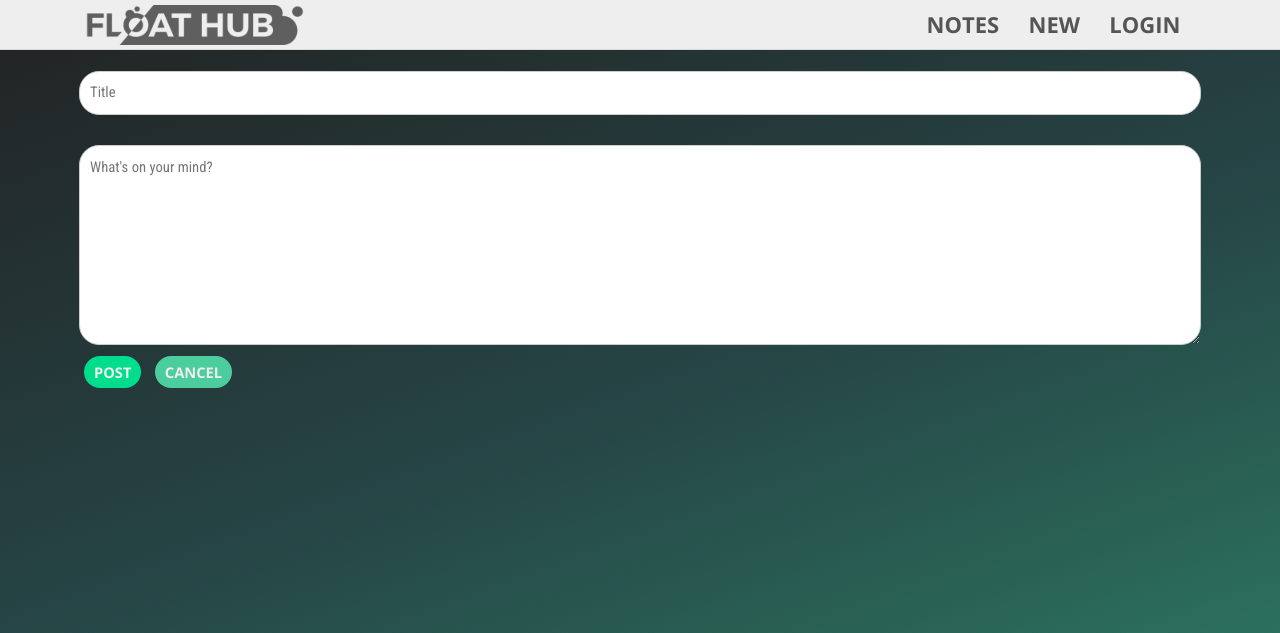
After one commit to Smudgy/2ID60A2, a Django app: page /post/new/ in a window 1280 px wide. The commit adds this page. Shown: the top 633 px of the page. Run offline with Django 3.2, Linux system fonts and the light colour scheme; some libraries are stand-ins or nearby versions.

Commit message:
Form setup, now able to add notes!

```diff
--- /dev/null
+++ b/blog/forms.py
@@ -0,0 +1,7 @@
+from django import forms
+from .models import Post
+
+class PostForm(forms.ModelForm):
+    class Meta:
+        model = Post
+        fields = ('title', 'text',)
--- a/blog/static/css/creative.css
+++ b/blog/static/css/creative.css
@@ -39,16 +39,24 @@ html {
 #page-container {
   min-height:100%;
   position:relative;
-  height:100%;
-}
+  height:100%;}
 
-.note-bar {
+.note-text {
     width: 100%;
     padding: 10px;
     margin: auto;
     height: 200px;
     min-height: 100px;
     max-height: 350px;
+    display: inline-block;
+    border: 1px solid #ccc;
+    border-radius: 20px;
+    box-sizing: border-box;}
+
+.note-title {
+    width: 100%;
+    padding: 10px;
+    margin: auto;
     display: inline-block;
     border: 1px solid #ccc;
     border-radius: 20px;
--- a/blog/templates/floathub/base.html
+++ b/blog/templates/floathub/base.html
@@ -44,6 +44,7 @@
     <nav class="navbar navbar-expand-lg navbar-light fixed-top" id="Nav">
       <div class="container">
         <a class="navbar-brand js-scroll-trigger" href="/home/"><img src="{% static 'img/Floathub.png' %}" alt="floathub"></a>
+
         <button class="navbar-toggler navbar-toggler-right" type="button" data-toggle="collapse" data-target="#navbarResponsive" aria-controls="navbarResponsive" aria-expanded="false" aria-label="Toggle navigation">
           <span class="navbar-toggler-icon"></span>
         </button>
@@ -52,6 +53,9 @@
 
             <li class="nav-item">
               <a class="nav-link js-scroll-trigger" href="/notes/">Notes</a>
+            </li>
+            <li class="nav-item">
+              <a class="nav-link js-scroll-trigger" href="{% url 'post_new' %}">NEW</span></a>
             </li>
             <!-- <li class="nav-item">
             <a class="nav-link js-scroll-trigger" href="#">Contact</a>
@@ -66,25 +70,18 @@
 
   <div class="card-group" id="cardspage">
     <div class="container-fluid">
-      <textarea class="note-bar top-buffer" placeholder="What's on your mind?">
-      </textarea>
+      {% block newpost %}
+          <!-- <form method="POST" class="post-form">{% csrf_token %}
+            <input type="text" class="note-title top-buffer" placeholder="Title" id="titlefield" name="titlefield" required>
+            <textarea class="note-text top-buffer" placeholder="What's on your mind?" id="postfield" name="postfield" required></textarea>
+            {{ form.as_p }}
+            <button type="submit" class="save btn btn-secundary">Post</button>
+            <button type="reset" class="btn btn-primary" onclick="document.getElementById('postfield').value =''; document.getElementById('titlefield').value =''">Cancel</button>
+          </form> -->
+      {% endblock %}
+
       <div class="row bottom-buffer">
-        {% block content %}
-        <p> Default </p>
-          <!-- {% for post in posts %}
-              <div class="col-lg-4 col-sm-6 top-buffer">
-                <div class="card text-muted m-1">
-                  <div class="card-block">
-                    <h4 class="card-title">{{ post.title }}</h4>
-                    <p class="card-text">{{ post.text|linebreaksbr }}</p>
-                    <div class="card-footer">
-                      <small class="text-muted">{{ post.published_date }}</small>
-                    </div>
-                  </div>
-                </div>
-              </div>
-          {% endfor %} -->
-        {% endblock %}
+        {% include "floathub/posts.html" %}
       </div>
     </div>
   </div>
--- /dev/null
+++ b/blog/templates/floathub/post_edit.html
@@ -0,0 +1,11 @@
+{% extends 'floathub/base.html' %}
+
+{% block newpost %}
+    <form method="POST" class="post-form">{% csrf_token %}
+      <input type="text" class="note-title top-buffer" placeholder="Title" id="titlefield" name="title" required>
+      <textarea class="note-text top-buffer" placeholder="What's on your mind?" id="postfield" name="text" required></textarea>
+      <button type="submit" class="save btn btn-secundary">Post</button>
+      <button type="reset" class="btn btn-primary" onclick="document.getElementById('postfield').value =''; document.getElementById('titlefield').value =''">Cancel</button>
+
+    </form>
+{% endblock %}
--- a/blog/templates/floathub/posts.html
+++ b/blog/templates/floathub/posts.html
@@ -1,6 +1,3 @@
-{% extends 'floathub/base.html' %}
-
-{% block content %}
   {% for post in posts %}
       <div class="col-lg-4 col-sm-6 top-buffer">
         <div class="card text-muted m-1">
@@ -14,4 +11,3 @@
         </div>
       </div>
   {% endfor %}
-{% endblock %}
--- a/blog/urls.py
+++ b/blog/urls.py
@@ -6,5 +6,6 @@ urlpatterns = [
     #url(r'^post/(?P<pk>\d+)/$', views.post_detail, name='post_detail'),
     url(r'^home/$', views.home, name='home'),
     url(r'^notes/$', views.post_list, name='post_list'),
-    url(r'^login/$', views.post_list, name='post_list'),
+    url(r'^login/$', views.post_list, name='login'),
+    url(r'^post/new/$', views.post_new, name='post_new'),
 ]
--- a/blog/views.py
+++ b/blog/views.py
@@ -1,11 +1,27 @@
 from django.shortcuts import render
 from django.utils import timezone
 from .models import Post
+from .forms import PostForm
+from django.shortcuts import redirect
+from django.contrib.auth.models import User
 
 # Create your views here.
 def post_list(request):
-    posts = Post.objects.filter(published_date__lte=timezone.now()).order_by('published_date')
-    return render(request, 'floathub/posts.html', {'posts': posts})
+    posts = Post.objects.filter(author=request.user).filter(published_date__lte=timezone.now()).order_by('-published_date')
+    return render(request, 'floathub/base.html', {'posts': posts})
+
+def post_new(request):
+    if request.method == "POST":
+        form = PostForm(request.POST)
+        if form.is_valid():
+            post = form.save(commit=False)
+            post.author = request.user
+            post.published_date = timezone.now()
+            post.save()
+            return redirect('/notes/', pk=post.pk)
+    else:
+        form = PostForm()
+    return render(request, 'floathub/post_edit.html', {'form': form})
 
 def home(request):
     return render(request, 'floathub/index.html', {})
```
Lines whose indentation alone changed are shown as unchanged.
